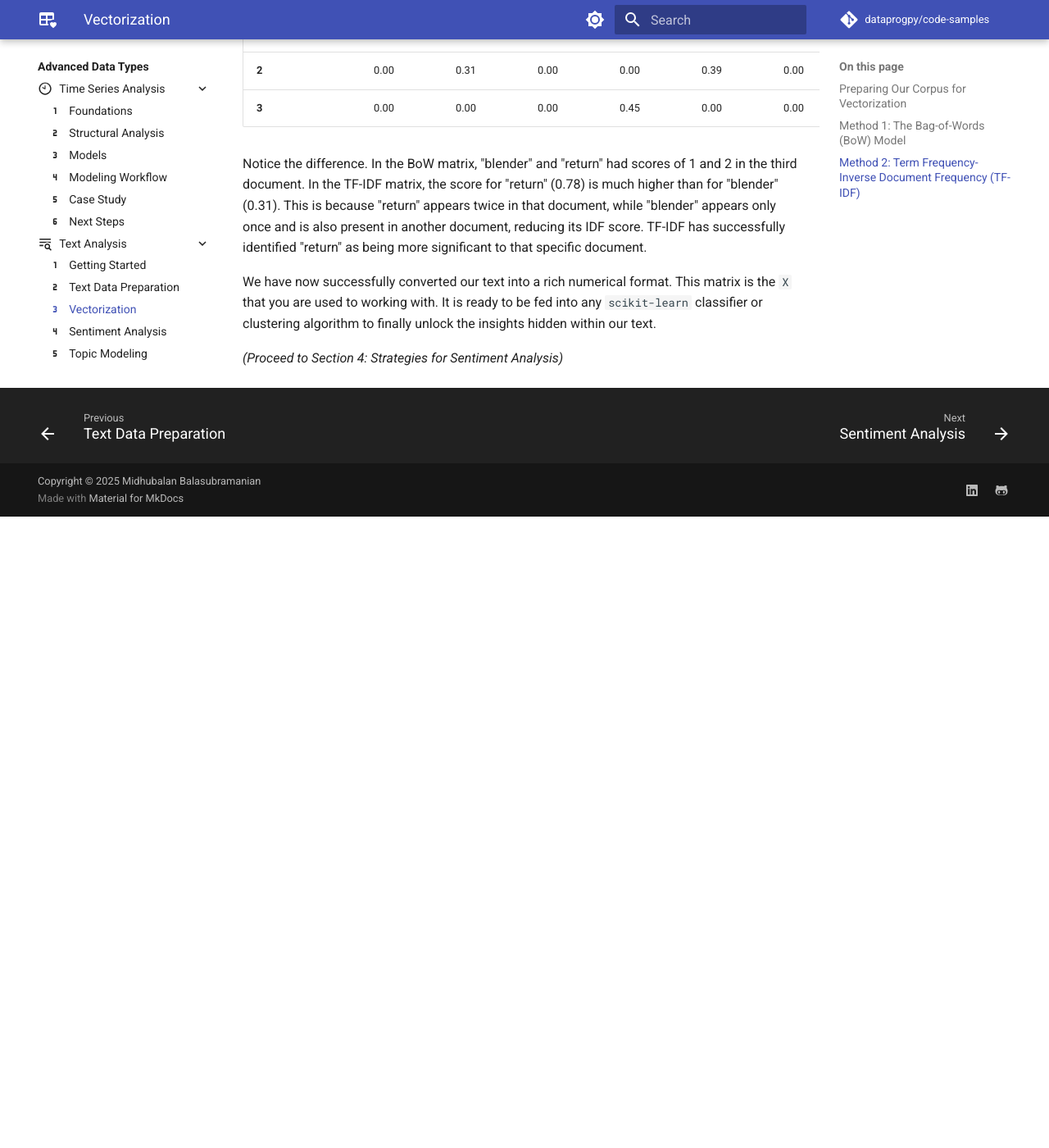
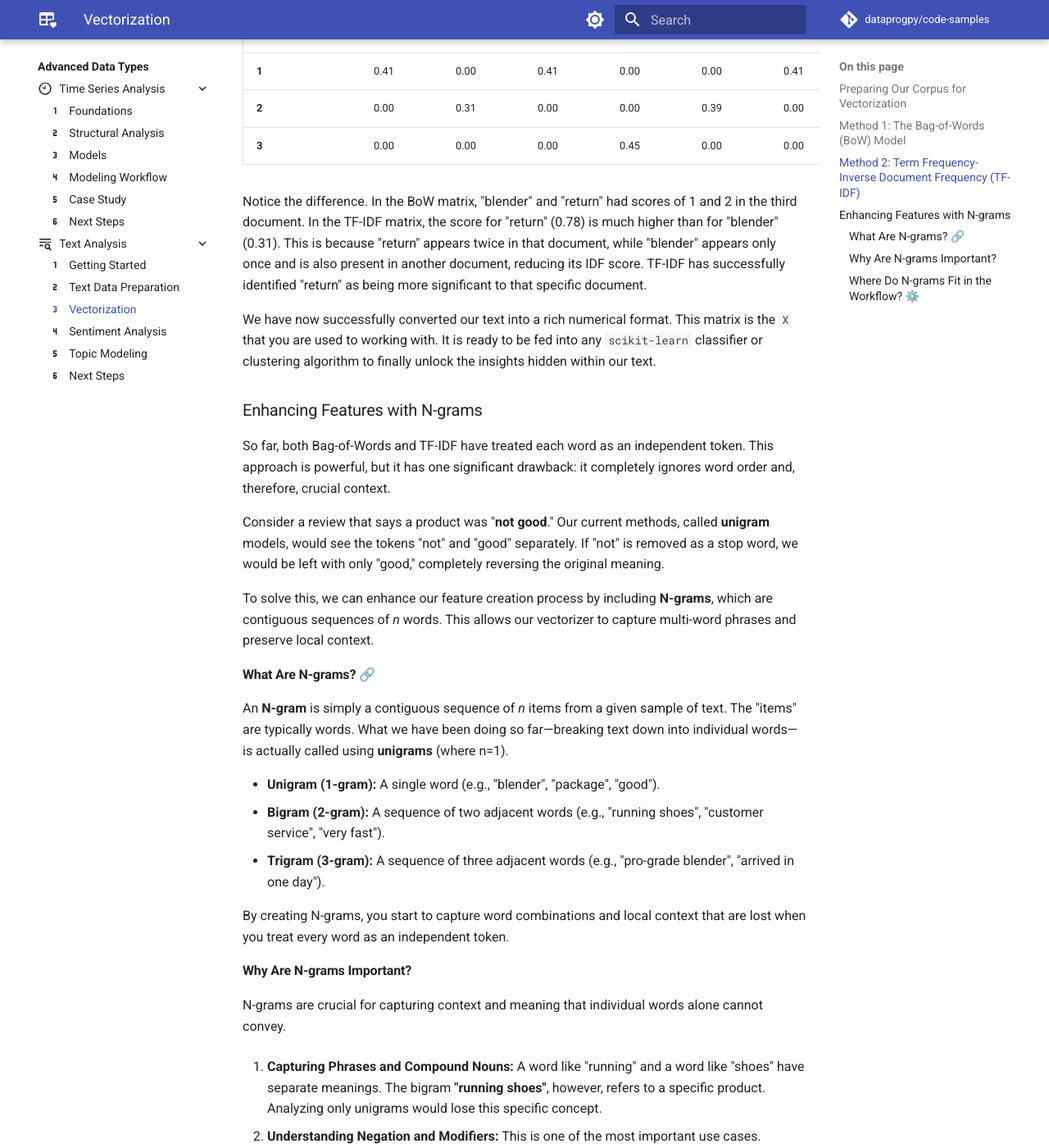
Before and after one commit to dataprogpy/dataprogpy.github.io, an MkDocs documentation site: the page built from docs/adv-data-types/text-analysis/vectorization.md, in a window 1280 px wide and 1400 px high, scrolled down 3828 px. Shown: the whole window at 82% size. Built offline with MkDocs 1.6.1 and Material for MkDocs 9.7.7, drawn with Linux system fonts in a browser that asks for light colours; comment, search, counter and statistics services are not loaded; before the commit the page ends 4458 px from its top, so only the background shows below that; some of the changed text lies outside the part shown.

Commit message:
Add vectorization section.

````diff
--- a/docs/adv-data-types/text-analysis/vectorization.md
+++ b/docs/adv-data-types/text-analysis/vectorization.md
@@ -1,13 +1,8 @@
 ---
 icon: material/numeric-3
 ---
-Excellent, let's proceed.
 
-Here is the content for **Section 3: From Words to Numbers: Vectorization**.
-
------
-
-# Section 3: From Words to Numbers: Vectorization
+# Vectorization: From Words to Numbers
 
 In the previous section, we successfully transformed our raw text into a clean, standardized list of tokens for each document. This was a critical step in reducing noise, but our data is still in a format that machines cannot use for modeling: a list of words. Machine learning algorithms, including those in `scikit-learn` that you are familiar with, operate on numerical data, not strings of text.
 
@@ -18,6 +13,8 @@
 Let's assume we have performed the pre-processing steps from Section 2 on a few of our "GlobalCart" reviews. Our starting point for this section—our clean **corpus**—is a list of documents, where each document is a list of clean tokens.
 
 ```python
+from nltk.tokenize.treebank import TreebankWordDetokenizer
+
 # This is our pre-processed corpus from the end of Section 2.
 # Each inner list represents one document (one customer review).
 corpus = [
@@ -30,7 +27,15 @@
 # Why: For scikit-learn's vectorizers to work, they expect a list of strings,
 # not a list of lists. We'll join our tokens back into single strings.
 # This is a common preparatory step before vectorization.
+
+
+# Method 1: Using join()
 processed_corpus = [" ".join(doc) for doc in corpus]
+
+
+# Method 2: Using a detokenizer
+detokenizer = TreebankWordDetokenizer()
+processed_corpus = [detokenizer.detokenize(doc) for doc in corpus]
 
 print(processed_corpus)
 ```
@@ -95,14 +100,17 @@
 | **2** | 0 | 1 | 0 | 0 | 1 | 0 | 0 | 0 | 0 | 1 | 0 | 1 | 0 | 1 | 0 | 0 | 0 | 0 | 2 | 0 | 0 |
 | **3** | 0 | 0 | 0 | 1 | 0 | 0 | 0 | 0 | 0 | 0 | 0 | 0 | 1 | 0 | 1 | 0 | 0 | 0 | 0 | 1 | 1 |
 
-Each row now represents one of our original documents, and each column represents a word in our vocabulary. For example, in Document 2 (row index 2), the word "return" appears twice, so its corresponding entry is 2. We have successfully vectorized our text\!
+Each row now represents one of our original documents, and each column represents a word in our vocabulary. For example, in Document 2 (row index 2), the word "return" appears twice, so its corresponding entry is 2. We have successfully vectorized our text!
 
-> **[NOTE] The Limits of Bag-of-Words**
->
-> BoW is simple and effective, but it has two key limitations:
->
-> 1.  It completely loses the original word order and context.
-> 2.  It treats every word as equally important. A word like "blender" might be more important than "large" in a document, but BoW only sees their counts.
+---
+
+!!! note "**The Limits of Bag-of-Words**"
+
+    BoW is simple and effective, but it has two key limitations:
+
+    1.  It completely loses the original word order and context.
+    2.  It treats every word as equally important. A word like "blender" might be more important than "large" in a document, but BoW only sees their counts.
+
 
 ### Method 2: Term Frequency-Inverse Document Frequency (TF-IDF)
 
@@ -146,4 +154,75 @@
 
 We have now successfully converted our text into a rich numerical format. This matrix is the `X` that you are used to working with. It is ready to be fed into any `scikit-learn` classifier or clustering algorithm to finally unlock the insights hidden within our text.
 
-*(Proceed to Section 4: Strategies for Sentiment Analysis)*
+### Enhancing Features with N-grams
+
+So far, both Bag-of-Words and TF-IDF have treated each word as an independent token. This approach is powerful, but it has one significant drawback: it completely ignores word order and, therefore, crucial context.
+
+Consider a review that says a product was "**not good**." Our current methods, called **unigram** models, would see the tokens "not" and "good" separately. If "not" is removed as a stop word, we would be left with only "good," completely reversing the original meaning.
+
+To solve this, we can enhance our feature creation process by including **N-grams**, which are contiguous sequences of *n* words. This allows our vectorizer to capture multi-word phrases and preserve local context.
+
+#### What Are N-grams? 🔗
+
+An **N-gram** is simply a contiguous sequence of *n* items from a given sample of text. The "items" are typically words. What we have been doing so far—breaking text down into individual words—is actually called using **unigrams** (where n=1).
+
+  * **Unigram (1-gram):** A single word (e.g., "blender", "package", "good").
+  * **Bigram (2-gram):** A sequence of two adjacent words (e.g., "running shoes", "customer service", "very fast").
+  * **Trigram (3-gram):** A sequence of three adjacent words (e.g., "pro-grade blender", "arrived in one day").
+
+By creating N-grams, you start to capture word combinations and local context that are lost when you treat every word as an independent token.
+
+
+#### Why Are N-grams Important?
+
+N-grams are crucial for capturing context and meaning that individual words alone cannot convey.
+
+1.  **Capturing Phrases and Compound Nouns:** A word like "running" and a word like "shoes" have separate meanings. The bigram **"running shoes"**, however, refers to a specific product. Analyzing only unigrams would lose this specific concept.
+
+2.  **Understanding Negation and Modifiers:** This is one of the most important use cases. Consider the review "The service was **not good**."
+
+      * A unigram model would see the tokens "not" and "good". Since "not" is often a stop word, it might be removed, leaving only the positive word "good" and completely misinterpreting the sentiment.
+      * A bigram model would see the token **"not good"**, which is a powerful signal of negative sentiment.
+
+#### Where Do N-grams Fit in the Workflow? ⚙️
+
+You don't typically generate N-grams during the initial cleaning phase. Instead, you instruct the **vectorizer** to create them from your cleaned tokens.
+
+Both `CountVectorizer` and `TfidfVectorizer` in `scikit-learn` have a simple but powerful parameter called `ngram_range`. This parameter is a tuple that defines the minimum and maximum size of the N-grams to be extracted.
+
+For example, `ngram_range=(1, 2)` tells the vectorizer to create features for all **unigrams** (single words) AND all **bigrams** (pairs of words).
+
+Here’s a practical example:
+
+```python
+from sklearn.feature_extraction.text import CountVectorizer
+
+# A simple, pre-processed document
+document = ["the blender was not good"]
+
+# Why: ngram_range=(1, 2) instructs the vectorizer to create tokens for
+# individual words (n=1) and pairs of adjacent words (n=2).
+vectorizer = CountVectorizer(ngram_range=(1, 2))
+
+vectorizer.fit_transform(document)
+
+# Let's look at the features it created
+print(vectorizer.get_feature_names_out())
+```
+
+**Output:**
+
+```
+['blender' 'blender was' 'good' 'not' 'not good' 'the' 'the blender' 'was' 'was not']
+```
+
+As you can see, the vectorizer didn't just create features for individual words; it also created features for word pairs like "not good" and "blender was," capturing more context.
+
+
+
+
+
+By including bigrams or even trigrams, our resulting document-term matrix becomes a much richer and more context-aware representation of the original text.
+
+
+"We have now successfully converted our text into a rich numerical format using Bag-of-Words, TF-IDF, and N-grams. This resulting matrix is the `X` that you are used to working with, ready to be fed into any `scikit-learn` classifier or clustering algorithm to finally unlock the insights hidden within our text."
````
